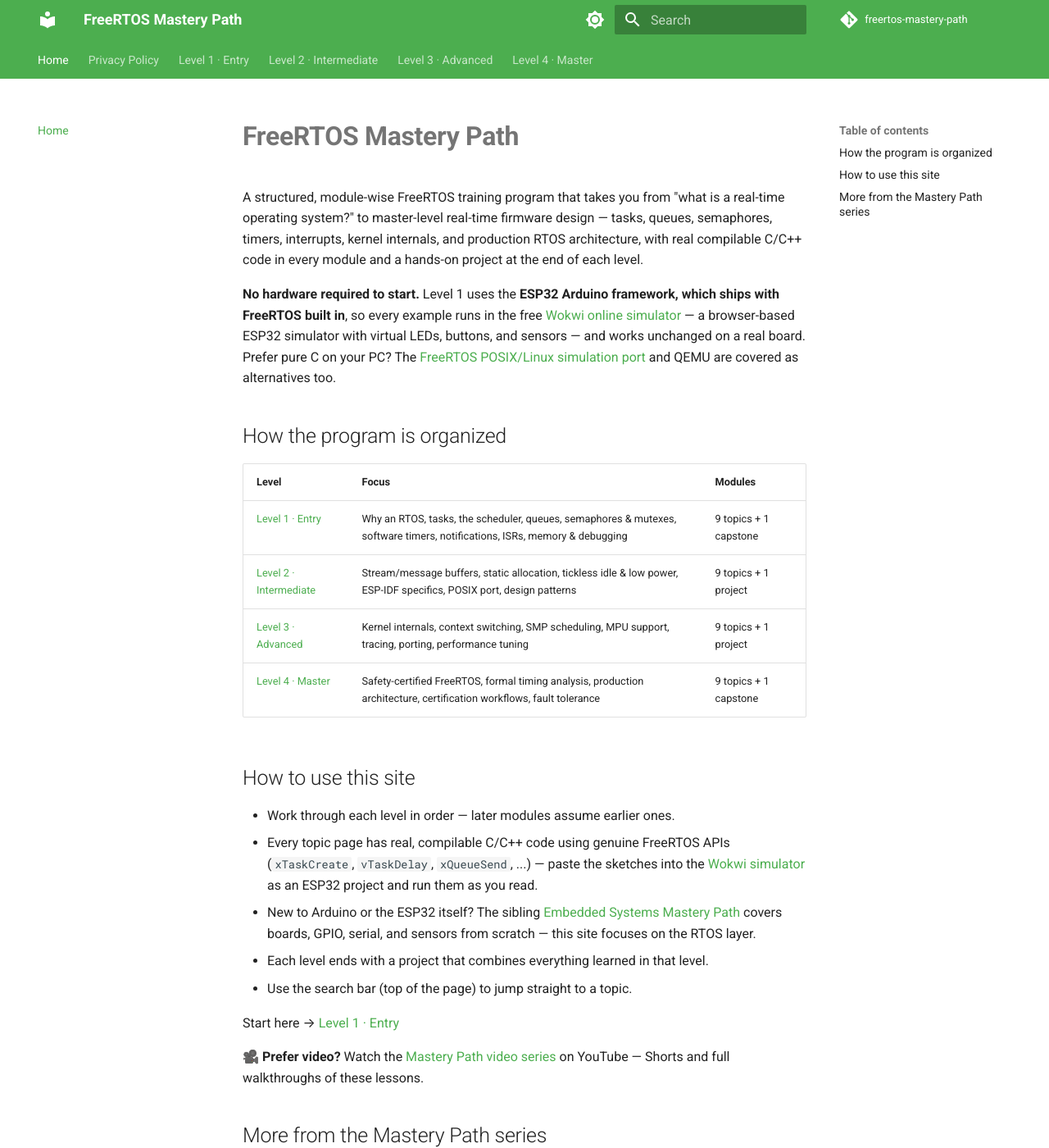
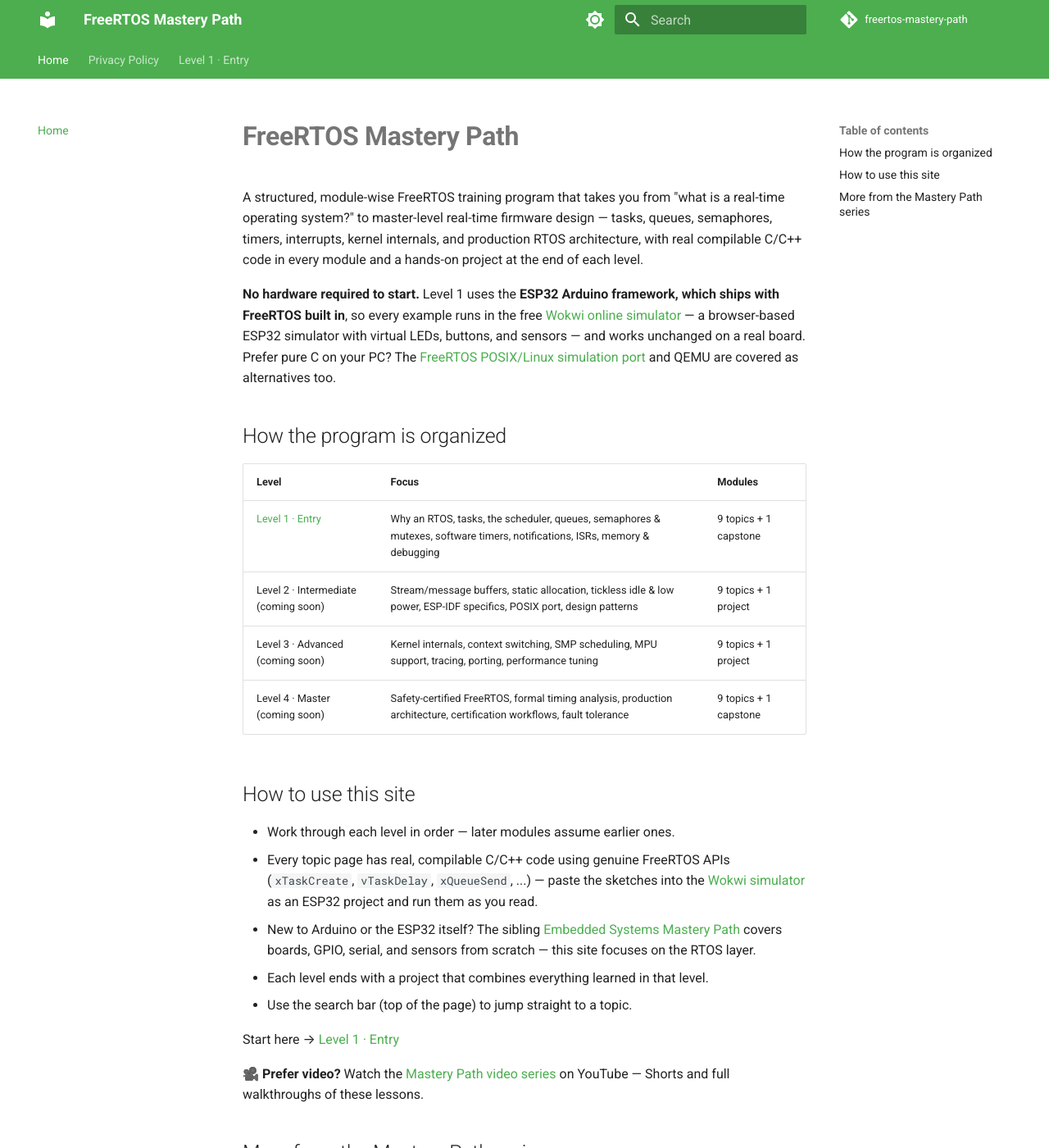
Before and after one commit to SIGILIPELLI/freertos-mastery-path, an MkDocs documentation site: the page built from docs/index.md, in a window 1280 px wide and 1400 px high. Shown: the whole window at 82% size. Built offline with MkDocs 1.6.1 and Material for MkDocs 9.7.7, drawn with Linux system fonts in a browser that asks for light colours; comment, search, counter and statistics services are not loaded; part of the change alters nothing that is shown.

Commit message:
Hide unfinished levels from crawl surface pending content backfill
AdSense flagged the domain for 'Low value content'. Real lessons are
being written level by level; in the meantime this removes only the
still-unwritten levels from nav/sitemap/homepage (files are untouched)
so the site isn't submitting thin content to Google during the
backfill. Re-running this after a level's content is finished
automatically restores it.

Co-Authored-By: Claude Opus 5 <noreply@anthropic.com>

```diff
--- a/docs/index.md
+++ b/docs/index.md
@@ -24,9 +24,9 @@ and QEMU are covered as alternatives too.
 | Level | Focus | Modules |
 |-------|-------|---------|
 | [Level 1 · Entry](level-1/index.md) | Why an RTOS, tasks, the scheduler, queues, semaphores & mutexes, software timers, notifications, ISRs, memory & debugging | 9 topics + 1 capstone |
-| [Level 2 · Intermediate](level-2/index.md) | Stream/message buffers, static allocation, tickless idle & low power, ESP-IDF specifics, POSIX port, design patterns | 9 topics + 1 project |
-| [Level 3 · Advanced](level-3/index.md) | Kernel internals, context switching, SMP scheduling, MPU support, tracing, porting, performance tuning | 9 topics + 1 project |
-| [Level 4 · Master](level-4/index.md) | Safety-certified FreeRTOS, formal timing analysis, production architecture, certification workflows, fault tolerance | 9 topics + 1 capstone |
+| Level 2 · Intermediate (coming soon) | Stream/message buffers, static allocation, tickless idle & low power, ESP-IDF specifics, POSIX port, design patterns | 9 topics + 1 project |
+| Level 3 · Advanced (coming soon) | Kernel internals, context switching, SMP scheduling, MPU support, tracing, porting, performance tuning | 9 topics + 1 project |
+| Level 4 · Master (coming soon) | Safety-certified FreeRTOS, formal timing analysis, production architecture, certification workflows, fault tolerance | 9 topics + 1 capstone |
 
 ## How to use this site
 
--- a/mkdocs.yml
+++ b/mkdocs.yml
@@ -62,39 +62,8 @@ nav:
       - "08 · Interrupts & the RTOS": level-1/08-interrupts.md
       - "09 · Memory & Debugging": level-1/09-memory-debugging.md
       - "10 · Capstone — Smart Sensor Device": level-1/10-capstone-project.md
-  - "Level 2 · Intermediate":
-      - Overview: level-2/index.md
-      - "01 · Stream & Message Buffers": level-2/01-stream-message-buffers.md
-      - "02 · Static Allocation": level-2/02-static-allocation.md
-      - "03 · Tickless Idle & Low Power": level-2/03-tickless-idle-low-power.md
-      - "04 · ESP-IDF FreeRTOS Specifics": level-2/04-esp-idf-freertos.md
-      - "05 · POSIX/Linux Simulation Port": level-2/05-posix-port.md
-      - "06 · Queue Sets & Advanced Queue Patterns": level-2/06-queue-sets-patterns.md
-      - "07 · FreeRTOSConfig.h Deep Dive": level-2/07-freertosconfig-deep-dive.md
-      - "08 · Gatekeeper Tasks & Design Patterns": level-2/08-gatekeeper-patterns.md
-      - "09 · Watchdogs & Task Supervision": level-2/09-watchdogs-supervision.md
-      - "10 · Project — Multi-Sensor Gateway": level-2/10-project-multi-sensor-gateway.md
-  - "Level 3 · Advanced":
-      - Overview: level-3/index.md
-      - "01 · Kernel Internals — Lists & Ready Lists": level-3/01-kernel-internals-lists.md
-      - "02 · Context Switching Deep Dive": level-3/02-context-switching.md
-      - "03 · SMP Scheduling": level-3/03-smp-scheduling.md
-      - "04 · MPU Support & Memory Protection": level-3/04-mpu-memory-protection.md
-      - "05 · Tracing — Tracealyzer & SystemView": level-3/05-tracing-tools.md
-      - "06 · Porting FreeRTOS to a New MCU": level-3/06-porting-freertos.md
-      - "07 · Advanced ISR & Latency Design": level-3/07-advanced-isr-latency.md
-      - "08 · Performance Tuning & Measurement": level-3/08-performance-tuning.md
-      - "09 · Networking — FreeRTOS-Plus-TCP": level-3/09-freertos-plus-tcp.md
-      - "10 · Project — Instrumented RTOS Firmware": level-3/10-project-instrumented-firmware.md
-  - "Level 4 · Master":
-      - Overview: level-4/index.md
-      - "01 · Safety-Certified FreeRTOS (SAFERTOS)": level-4/01-safety-certified-freertos.md
-      - "02 · Formal Timing Analysis (RMA & WCET)": level-4/02-formal-timing-analysis.md
-      - "03 · Production Firmware Architecture": level-4/03-production-architecture.md
-      - "04 · Certification Workflows (IEC 61508 / ISO 26262)": level-4/04-certification-workflows.md
-      - "05 · Secure Firmware & TrustZone": level-4/05-secure-firmware-trustzone.md
-      - "06 · OTA Updates for RTOS Firmware": level-4/06-ota-rtos-firmware.md
-      - "07 · Fault-Tolerant & High-Availability Design": level-4/07-fault-tolerant-design.md
-      - "08 · Multi-Core AMP Architectures": level-4/08-multicore-amp.md
-      - "09 · Long-Term Maintenance & LTS Strategy": level-4/09-lts-maintenance.md
-      - "10 · Capstone — Production RTOS Product": level-4/10-capstone-production-product.md
+# --- auto-pruned stub levels (see AdSense low-value-content fix) ---
+exclude_docs: |
+  level-2/*.md
+  level-3/*.md
+  level-4/*.md
```
